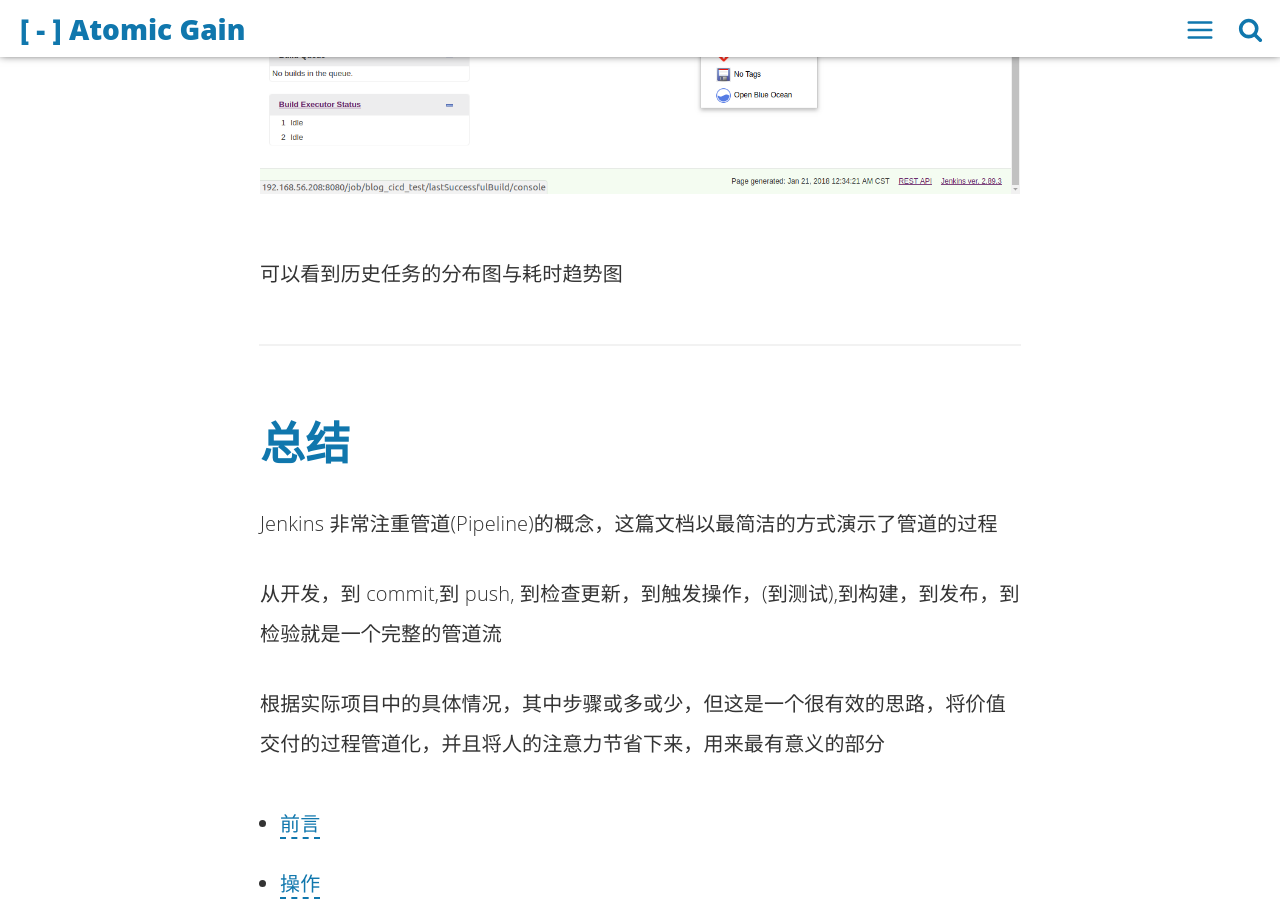
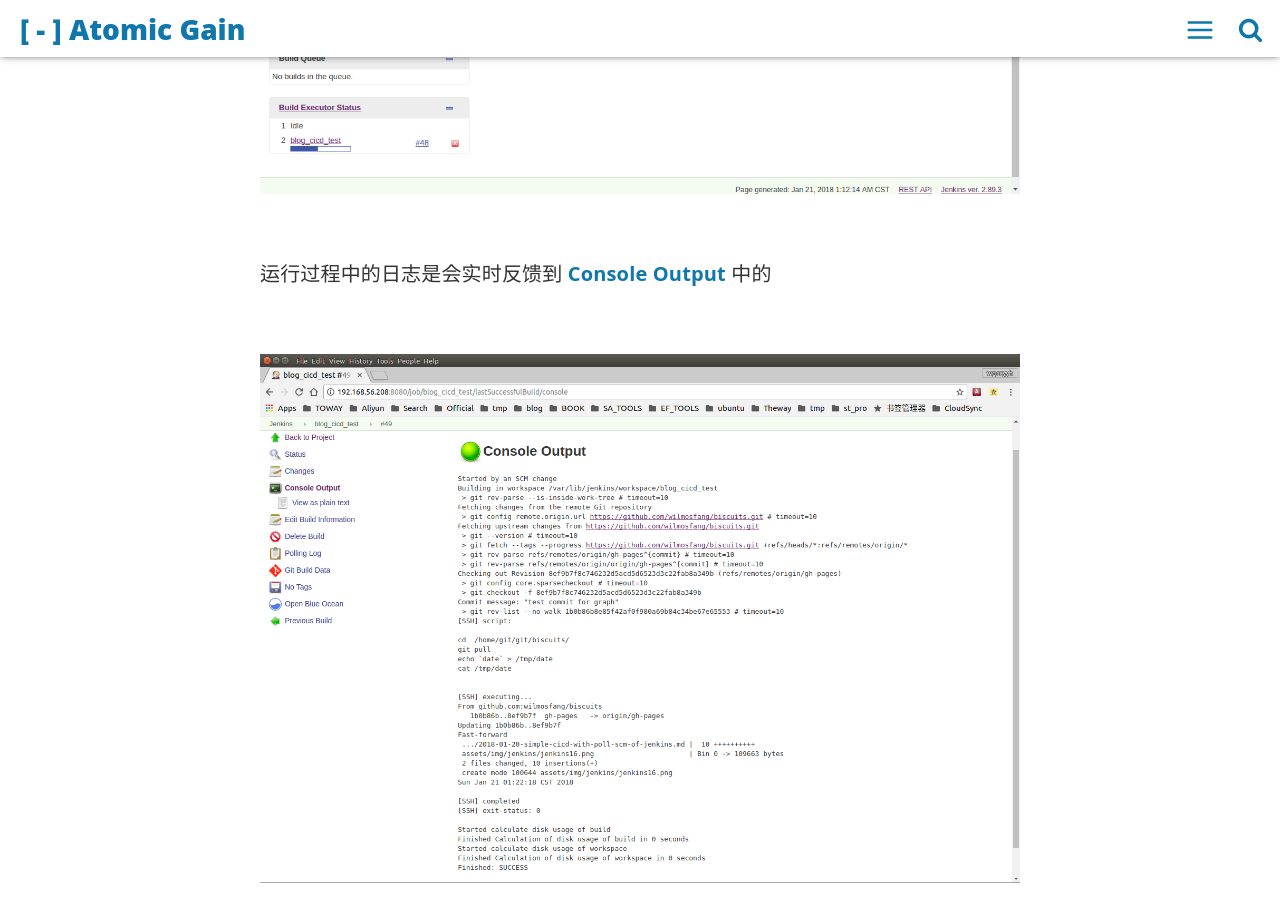
Before and after one commit to wilmosfang/biscuits, a Jekyll site: the page built from _posts/2018-01-20-simple-cicd-with-poll-scm-of-jenkins.md, in a window 1280 px wide and 900 px high, scrolled down 12585 px. Built offline with Jekyll 4.4.1, drawn with Linux system fonts in a browser that asks for light colours; comment, search, counter and statistics services are not loaded.

Commit message:
add some graph to jenkins

```diff
--- a/_posts/2018-01-20-simple-cicd-with-poll-scm-of-jenkins.md
+++ b/_posts/2018-01-20-simple-cicd-with-poll-scm-of-jenkins.md
@@ -266,13 +266,15 @@
 
 每触发一次构建都会有一个闪烁的任务进度显示在左边的状态栏中
 
-![jenkins](/assets/img/jenkins/jenkins15.png)
+![jenkins](/assets/img/jenkins/jenkins16.png)
+
+运行过程中的日志是会实时反馈到 **Console Output** 中的
+
+![jenkins](/assets/img/jenkins/jenkins17.png)
 
 可以看到历史任务的分布图与耗时趋势图
 
-
-
-
+![jenkins](/assets/img/jenkins/jenkins18.png)
 
 
 ---
```
Also changed, not shown: assets/img/jenkins/jenkins17.png (added), assets/img/jenkins/jenkins18.png (added).
